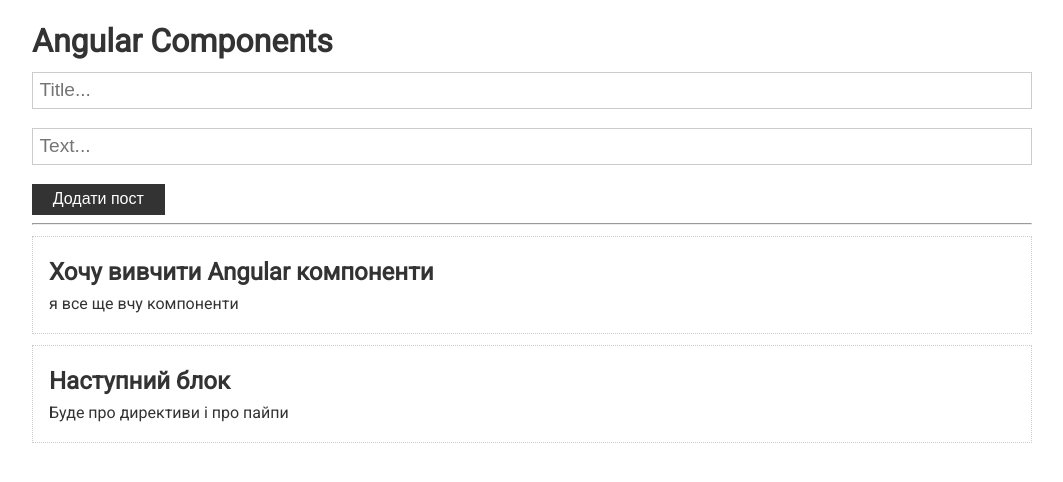
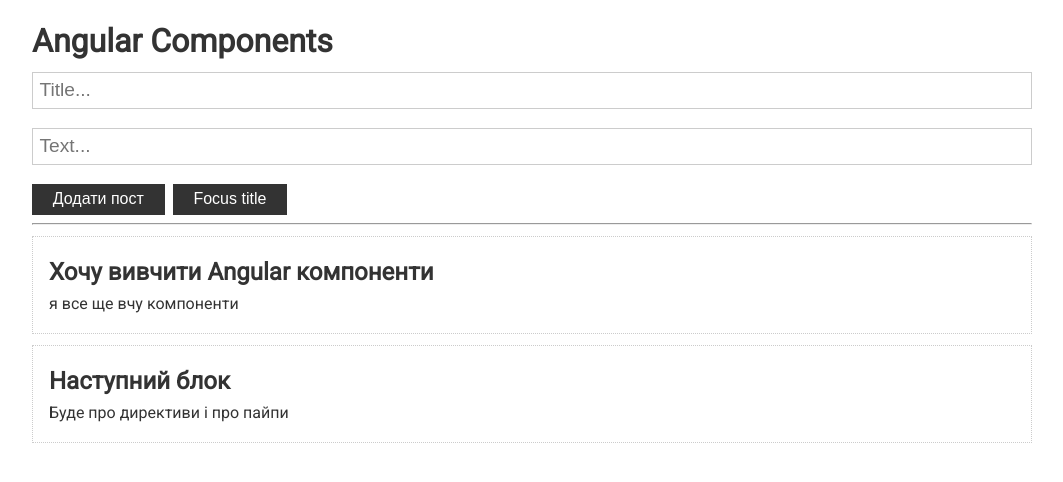
Before and after one commit to yurnak/angular-basics, an Angular app: page / in a window 1280 px wide. Shown: the top 482 px of the page, without its empty margins (108-1171 px from the left). Built offline with nearby package versions, Linux system fonts and the light colour scheme.

Commit message:
24 lesson Access to HTML elements

```diff
--- a/src/app/post-form/post-form.component.html
+++ b/src/app/post-form/post-form.component.html
@@ -5,6 +5,7 @@
     class="form-control"
     placeholder="Title..."
     [(ngModel)]="title"
+    #titleInput
   >
   <input
     type="text"
@@ -14,5 +15,6 @@
   >
 
   <button class="btn" (click)="addPost()">Додати пост</button>
+  <button class="btn" (click)="focusTitle()" >Focus title</button>
 
 </div>
--- a/src/app/post-form/post-form.component.ts
+++ b/src/app/post-form/post-form.component.ts
@@ -1,4 +1,4 @@
-import {Component, EventEmitter, OnInit, Output} from '@angular/core';
+import {Component, ElementRef, EventEmitter, OnInit, Output, ViewChild} from '@angular/core';
 import {Post} from "../app.component";
 
 @Component({
@@ -9,6 +9,8 @@
 export class PostFormComponent implements OnInit {
 
   @Output() onAdd: EventEmitter<Post> = new EventEmitter<Post>()
+
+  @ViewChild('titleInput', {static: false}) inputRef: ElementRef | any
 
   title = ''
   text = ''
@@ -29,4 +31,7 @@
     }
   }
 
+  focusTitle() {
+    this.inputRef.nativeElement.focus()
   }
+}
```
Lines whose indentation alone changed are shown as unchanged.
